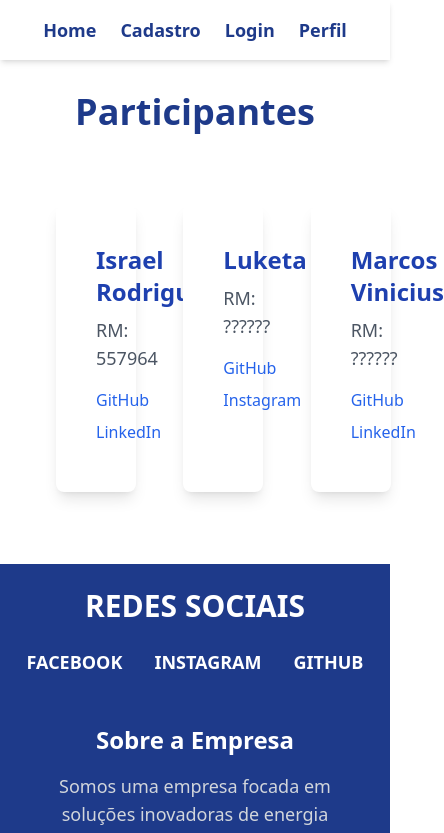
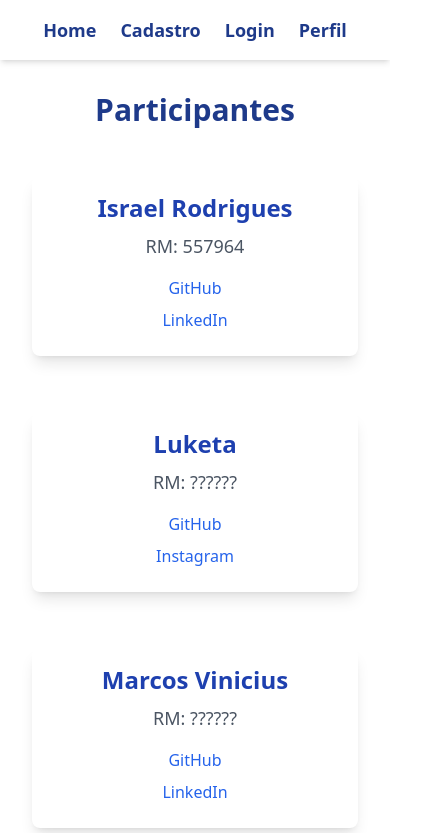
Before and after one commit to gusandrini/teste, a Next.js app in the folder gs/: page /participantes in a window 390 px wide. Shown: the top 833 px of the page, 444 px wide, since content can reach past the window. Built offline with nearby package versions, Linux system fonts and the light colour scheme.

Commit message:
adicionado responsividade

```diff
--- a/gs/src/app/globals.css
+++ b/gs/src/app/globals.css
@@ -230,7 +230,49 @@
     .participante-imagem {
         @apply w-full h-40 object-cover rounded-lg mb-4;
     }
+
+    /* Responsividade para tablets */
+    @media (max-width: 1024px) {
+        .participantes {
+            @apply grid-cols-2; /* 2 colunas em tablets */
         }
+
+        .participante-card {
+            @apply m-6 p-6; /* Menor margem e padding em tablets */
+        }
+
+        .participante-imagem {
+            @apply h-32; /* Ajusta a altura das imagens */
+        }
+    }
+
+    /* Responsividade para smartphones */
+    @media (max-width: 768px) {
+        .titulo-participantes {
+            @apply text-3xl; /* Ajusta o tamanho do título em smartphones */
+        }
+
+        .participantes {
+            @apply grid-cols-1; /* 1 coluna em smartphones */
+        }
+
+        .participante-card {
+            @apply m-4 p-4; /* Menor margem e padding em smartphones */
+        }
+
+        .participante-imagem {
+            @apply h-24; /* Ajusta a altura das imagens */
+        }
+    }
+
+    /* Responsividade para desktops */
+    @media (min-width: 1025px) {
+        .participantes {
+            @apply grid-cols-3; /* 3 colunas em desktops */
+        }
+    }
+}
+
 
 /* Estilos principais da página */
 @layer components {
```
Lines whose indentation alone changed are shown as unchanged.
